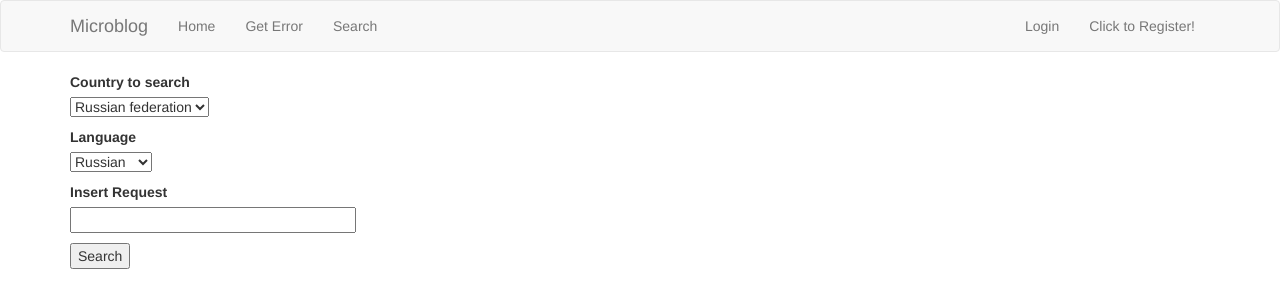
After one commit to dd84ai/microblog, a Flask app: page /google_search in a window 1280 px wide. The commit adds this page. Shown: the top 308 px of the page. Run offline with Flask 2, Linux system fonts and the light colour scheme; some libraries are stand-ins or nearby versions.

Commit message:
Google_search

```diff
--- a/app/forms.py
+++ b/app/forms.py
@@ -1,5 +1,5 @@
 from flask_wtf import FlaskForm
-from wtforms import StringField, PasswordField, BooleanField, SubmitField, TextAreaField
+from wtforms import StringField, PasswordField, BooleanField, SubmitField, TextAreaField, SelectField
 from wtforms.validators import ValidationError, DataRequired, Email, EqualTo, Length
 from app.models import User
 from flask_babel import lazy_gettext as _l
@@ -42,3 +42,13 @@ class EditProfileForm(FlaskForm):
 			user = User.query.filter_by(username=self.username.data).first()
 			if user is not None:
 				raise ValidationError('Please use a different username.')
+
+
+class SearchForm(FlaskForm):
+	Countries = ['Russian federation', 'United states', 'China', 'Africa']
+	Languages = ['Russian', 'English', 'Chineese']
+
+	country_field = SelectField(u'Country to search', choices = Countries, validators = [DataRequired()])
+	language_field = SelectField(u'Language', choices = Languages, validators = [DataRequired()])
+	search_field = StringField('Insert Request', validators=[DataRequired()])
+	submit = SubmitField('Search')
--- a/app/routes.py
+++ b/app/routes.py
@@ -5,11 +5,13 @@ from app.forms import LoginForm
 from flask_login import current_user, login_user, logout_user,  login_required
 from app.models import User
 from werkzeug.urls import url_parse
-from app.forms import RegistrationForm, EditProfileForm
+from app.forms import RegistrationForm, EditProfileForm, SearchForm
 from datetime import datetime
 from guess_language import guess_language
 from flask import jsonify
 from app.translate import translate
+from googleapiclient.discovery import build
+import pprint
 
 @app.route('/', methods=['GET', 'POST'])
 @app.route('/index', methods=['GET', 'POST'])
@@ -101,6 +103,22 @@ def geterror():
 	return redirect(url_for('index'))
 	#return redirect(url_for('geterror'))
 
+@app.route('/google_search', methods=['GET', 'POST'])
+def google_search():
+	form = SearchForm()
+	res=''
+	if form.validate_on_submit():
+		flash('Searching: ' + form.search_field.data)
+		service = build("customsearch", "v1",developerKey=app.config['GOOGLE_DEV_KEY'])
+		res = service.cse().list(
+			q=form.search_field.data,
+			cx='017576662512468239146:omuauf_lfve',
+			).execute()
+		#results = pprint.pprint(res)
+
+	return render_template('google_search/google_search.html', title='Search', form=form, res=res)
+	#return redirect(url_for('google_search'))
+
 @app.route('/register', methods=['GET', 'POST'])
 def register():
 	if current_user.is_authenticated:
--- a/app/templates/base.html
+++ b/app/templates/base.html
@@ -19,6 +19,7 @@
 				<ul class="nav navbar-nav">
 					<li><a href="{{ url_for('index') }}">{{ _('Home')}}</a></li>
 					<li><a href="{{ url_for('geterror') }}">{{ _('Get Error')}}</a></li>
+					<li><a href="{{ url_for('google_search') }}">{{ _('Search')}}</a></li>
 				</ul>
 				<ul class="nav navbar-nav navbar-right">
 					{% if current_user.is_anonymous %}
--- /dev/null
+++ b/app/templates/google_search/google_search.html
@@ -0,0 +1,31 @@
+{% extends "base.html" %}
+
+{% block app_content %}
+	<form action="" method="post" name="SearchForm">
+    {{form.hidden_tag()}}
+	<p>
+			{{ form.country_field.label }}<br>
+			{{ form.country_field() }}<br>
+	</p>
+	<p>
+			{{ form.language_field.label }}<br>
+			{{ form.language_field() }}<br>
+	</p>
+	<p>
+			{{ form.search_field.label }}<br>
+			{{ form.search_field(size=32) }}<br>
+			{% for error in form.search_field.errors %}
+			<span style="color: red;">[{{ error }}]</span>
+			{% endfor %}
+	</p>
+	<p>{{ form.submit() }}</p>
+	</form>
+
+	<br>
+	{% for result in res['items'] %}
+			<a href={{result['link']}}>{{ result['title'] }}</a><br>
+			{{ result['snippet'] }}<br><br>
+	{% endfor %}
+
+
+{% endblock %}
--- a/config.py
+++ b/config.py
@@ -18,3 +18,4 @@ class Config(object):
 	MS_TRANSLATOR_KEY = os.environ.get('MS_TRANSLATOR_KEY')
 	ELASTICSEARCH_URL = os.environ.get('ELASTICSEARCH_URL')
 	LOG_TO_STDOUT = os.environ.get('LOG_TO_STDOUT')
+	GOOGLE_DEV_KEY = os.environ.get('GoogleDevKey')
```
Also changed, not shown: app.db.
